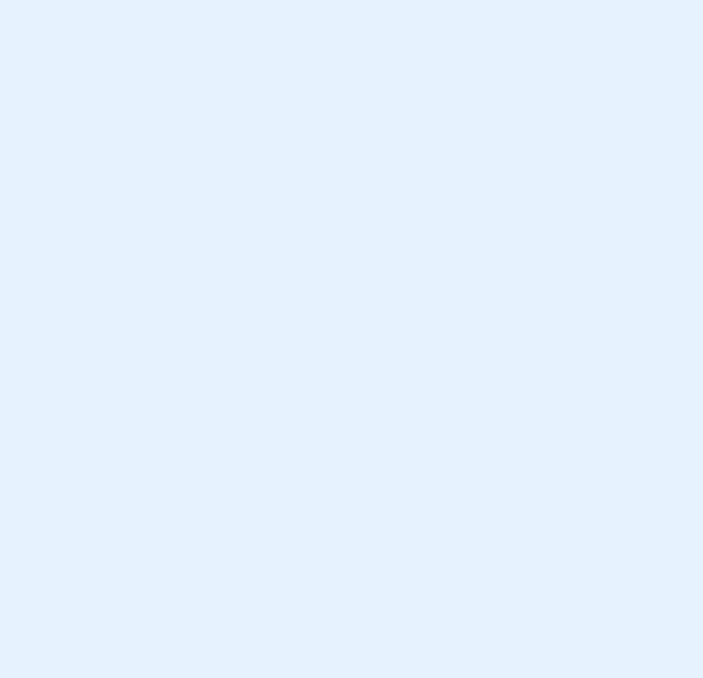
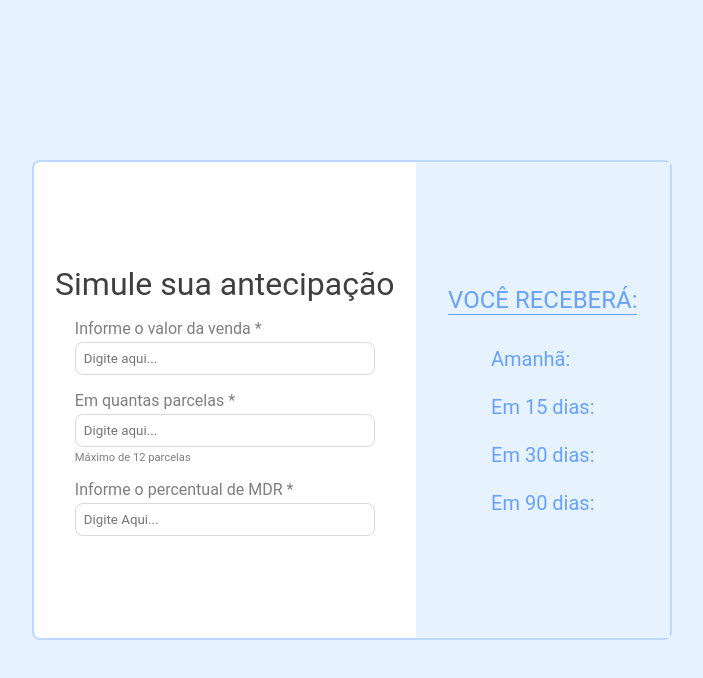
Before and after one commit to lsfullstack/Calcuradora-Transacao, a React (Create React App) app: page / in a window 1280 px wide. Shown: the top 678 px of the page, without its empty margins (288-991 px from the left). Built offline with nearby package versions, Linux system fonts and the light colour scheme.

Commit message:
feat: create states

```diff
--- a/src/components/Input/styles.ts
+++ b/src/components/Input/styles.ts
@@ -14,7 +14,7 @@ const Container = styled.fieldset`
   }
 
   input {
-    width: 100vw;
+    width: 100%;
     padding: 0.5rem;
     border: solid 1px var(--grey-2);
     border-radius: 0.5rem;
--- a/src/pages/Homepage/index.tsx
+++ b/src/pages/Homepage/index.tsx
@@ -1,9 +1,53 @@
+import { useState } from "react";
+import ContainerInput from "../../components/ContainerInput";
+import ContainerResults from "../../components/ContainerResults";
+import Input from "../../components/Input";
+import MainContainer from "../../components/MainContainer";
 import Container from "./styles";
 
 const Homepage = () => {
+  const [ amount, setAmout ] = useState<number>(0);
+  const [ installments, setInstallments ] = useState<number>(0);
+  const [ mdr, setMdr ] = useState<number>(0);
+  const [ days, setDays ] = useState<number[]>([0, 15, 30, 90]);
+
   return (
     <Container>
+      <MainContainer>
+        <ContainerInput>
+          <p className="title-inputs">Simule sua antecipação</p>
+          <Input
+            placeholder="Digite aqui..."
+            label="Informe o valor da venda *"
+            onChange={setAmout}
+          />
 
+          <Input
+            placeholder="Digite aqui..."
+            label="Em quantas parcelas *"
+            legend="Máximo de 12 parcelas"
+            onChange={setInstallments}
+          />
+
+          <Input
+            placeholder="Digite Aqui..."
+            label="Informe o percentual de MDR *"
+            onChange={setMdr}
+          />
+        </ContainerInput>
+        <ContainerResults>
+          <p className="title-results">VOCÊ RECEBERÁ:</p>
+          <div className="results">
+            <span>Amanhã: </span>
+
+            <span>Em 15 dias: </span>
+
+            <span>Em 30 dias: </span>
+
+            <span>Em 90 dias: </span>
+          </div>
+        </ContainerResults>
+      </MainContainer>
     </Container>
   )
 }
--- a/src/pages/Homepage/styles.ts
+++ b/src/pages/Homepage/styles.ts
@@ -7,6 +7,34 @@ const Container = styled.div`
   justify-content: center;
   align-items: center;
   background-color: var(--blue-1);
+  color: var(--blue-3);
+
+  .title-inputs {
+    font-size: 2rem;
+    color: var(--grey-4);
+  }
+
+  .title-results {
+    font-size: 1.5rem;
+    border-bottom: solid 1px var(--blue-3);
+  }
+
+  .results {
+    display: flex;
+    flex-direction: column;
+    gap: 1.5rem;
+    font-size: 1.25rem;
+
+    span {
+      display: flex;
+      gap: 1rem;
+      color: var(--blue-3);
+
+      p {
+        color: var(--blue-4);
+      }
+    }
+  }
 `;
 
 export default Container;
```
